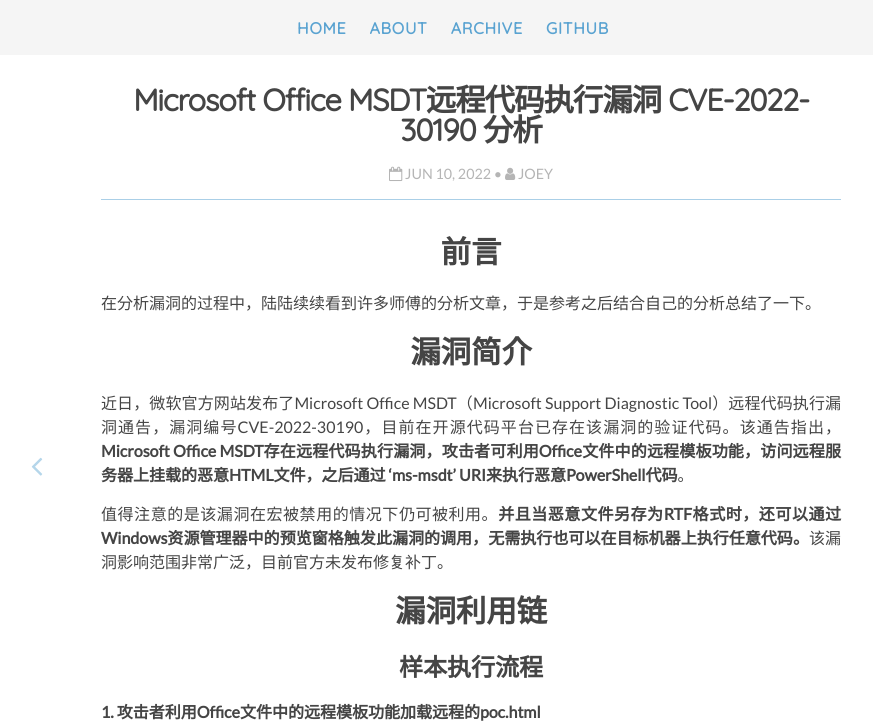
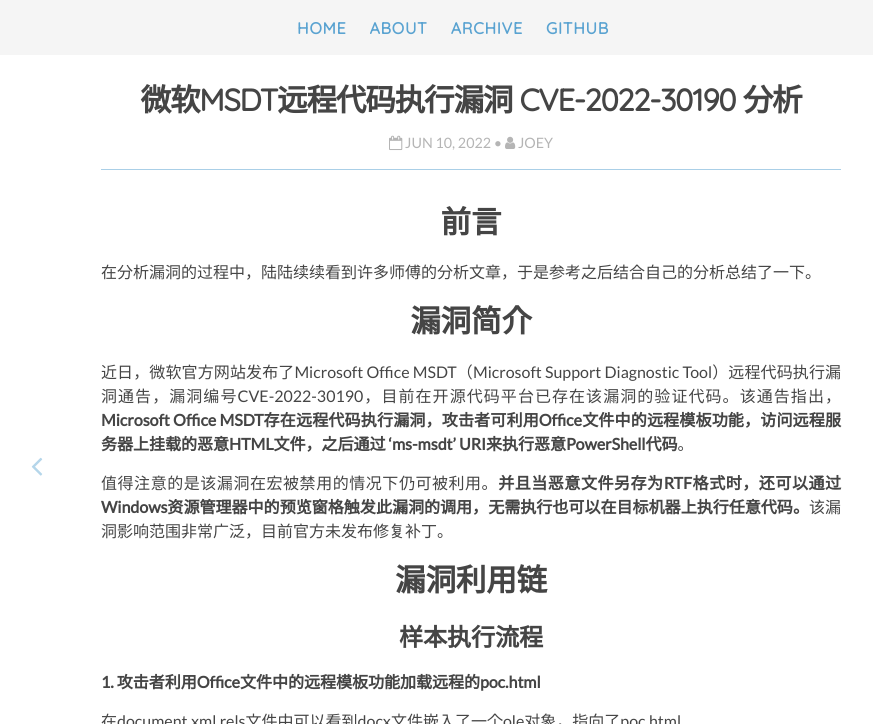
Before and after one commit to JoeyZzZzZz/JoeyZzZzZz.github.io, a Jekyll site: the page built from _posts/2022-06-10-CVE-2022-30190.md, in a window 1280 px wide and 900 px high, cut to the strip 0-724 px from the top of the window. Shown: the whole strip, without its empty margins (169-1042 px from the left). Built offline with Jekyll 4.4.1, drawn with Linux system fonts in a browser that asks for light colours; nearby versions of some CDN libraries.

Commit message:
Update 2022-06-10-CVE-2022-30190.md

```diff
--- a/_posts/2022-06-10-CVE-2022-30190.md
+++ b/_posts/2022-06-10-CVE-2022-30190.md
@@ -1,7 +1,6 @@
 ---
 layout: post
-title: "Microsoft Office MSDT远程代码执行漏洞 CVE-2022-
-30190 分析"
+title: "微软MSDT远程代码执行漏洞 CVE-2022-30190 分析"
 description: "本文分析了Microsoft Office MSDT远程代码执行漏洞"
 category: 漏洞分析
 tags: MSDT, Code-injection
```
